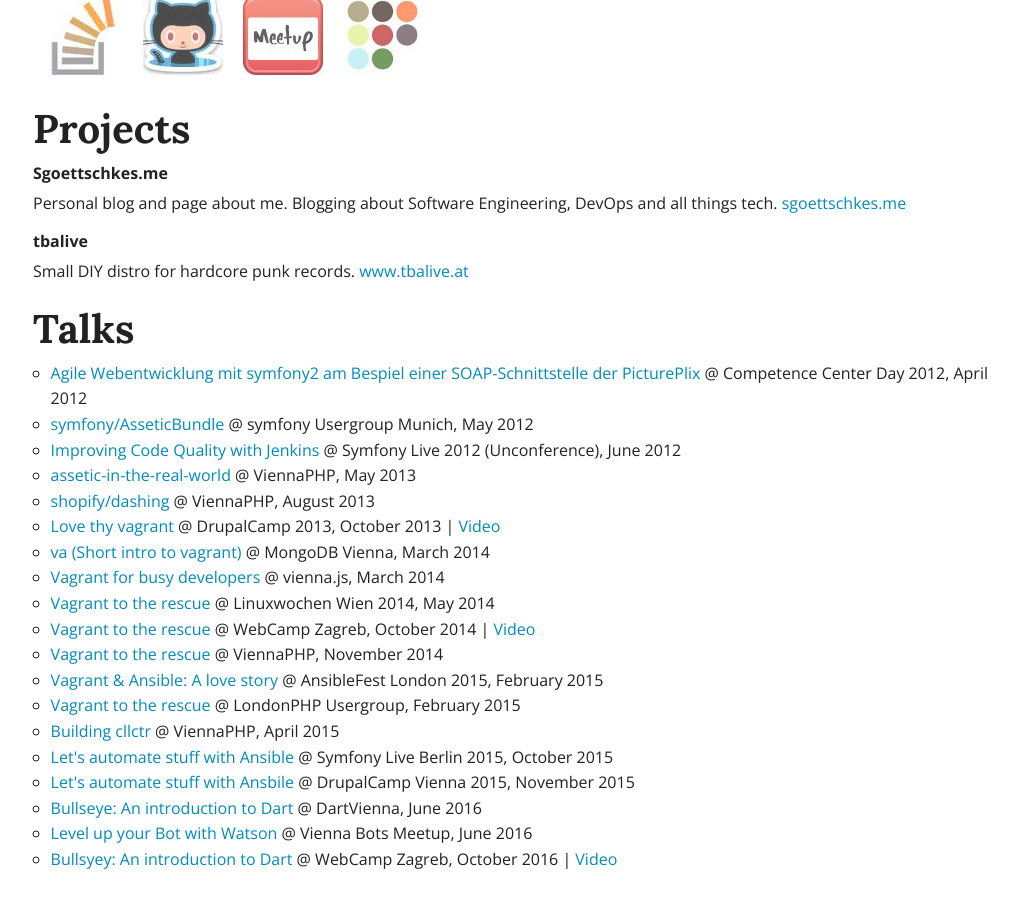
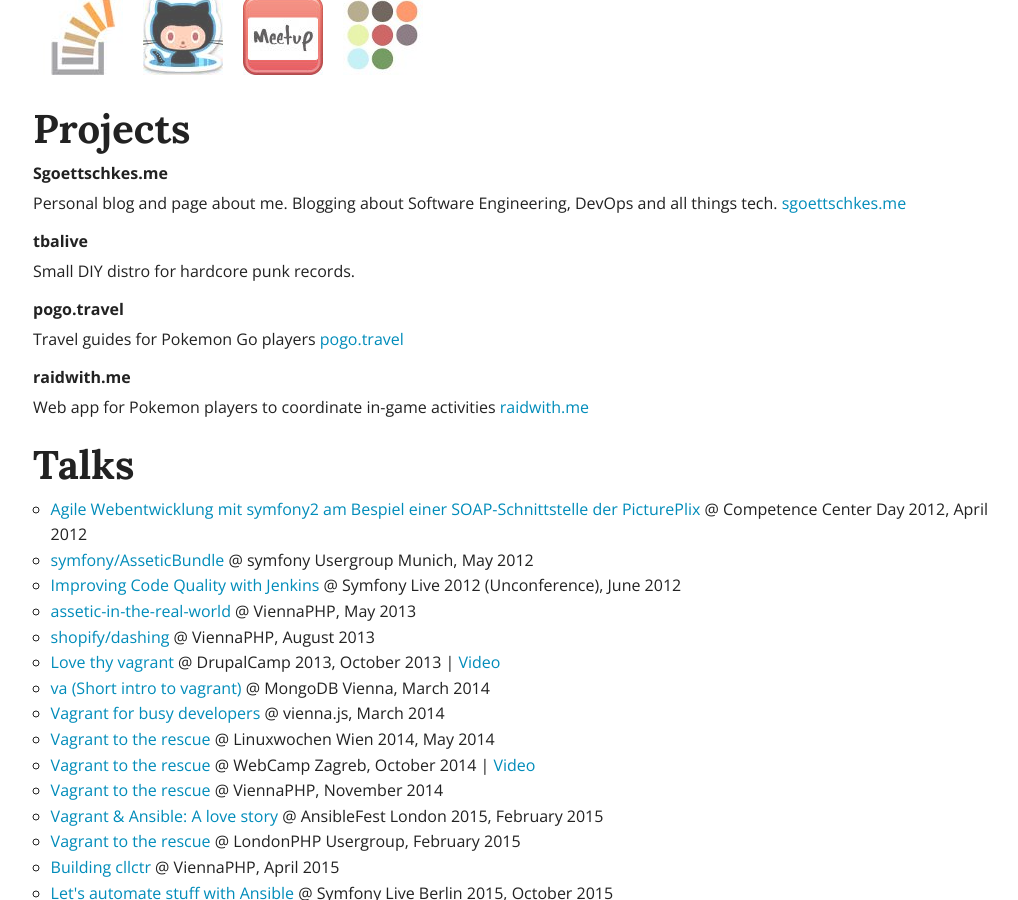
Before and after one commit to Sgoettschkes/sgoettschkes.github.io, a Jekyll site: the page built from about.html, in a window 1280 px wide and 900 px high, scrolled down 1174 px. Shown: the whole window, without its empty margins (122-1140 px from the left). Built offline with Jekyll 4.4.1, drawn with Linux system fonts in a browser that asks for light colours; nearby versions of some CDN libraries; Markdown is read by kramdown in place of the engine named in the settings; some of the changed text lies outside the part shown.

Commit message:
Update about page

```diff
--- a/_data/about/projects.yml
+++ b/_data/about/projects.yml
@@ -4,5 +4,11 @@
   url_caption: sgoettschkes.me
 - name: tbalive
   description: Small DIY distro for hardcore punk records.
-  url: http://www.tbalive.at
-  url_caption: www.tbalive.at
+- name: pogo.travel
+  description: Travel guides for Pokemon Go players
+  url: https://pogo.travel
+  url_caption: pogo.travel
+- name: raidwith.me
+  description: Web app for Pokemon players to coordinate in-game activities
+  url: https://raidwith.me
+  url_caption: raidwith.me
--- a/_data/about/publications.yml
+++ b/_data/about/publications.yml
@@ -9,3 +9,5 @@
   url: http://www.wearedevelopers.org/every-project-needs-a-vagrant/
 - name: Get NumPY with Juypter and Vagrant
   description: LinuxVoice #27, May 2016, English
+- name: Harden your server using Ansible
+  description: LinuxVoice #30, September 2016, English
--- a/_data/about/talks.yml
+++ b/_data/about/talks.yml
@@ -78,4 +78,8 @@ recent:
       video: https://youtu.be/IerhJ_4jFdA
       location: WebCamp Zagreb
       date: October 2016
+    - name: "How learning Python/Dart/Clojure made me a better PHP Developer"
+      url: https://speakerdeck.com/sgoettschkes/clojure-made-me-a-better-php-developer
+      location: ViennaPHP
+      date: May 2017
 upcoming: []
--- a/about.html
+++ b/about.html
@@ -36,7 +36,7 @@ title: About
     <dt>{{ project.name }}</dt>
     <dd>
         {{ project.description }}
-        <a href="{{ project.url }}" target="_blank">{{ project.url_caption }}</a>
+        {% if project.url != nil %}<a href="{{ project.url }}" target="_blank">{{ project.url_caption }}</a>{% endif %}
     </dd>
     {% endfor %}
 </dl>
@@ -92,7 +92,7 @@ title: About
 <h2>Contributions</h2>
 
 <ul class="circle">
-    {% assign sorted_con = (site.data.about.contributions | sort: 'org' | sort: 'repo') %}
+    {% assign sorted_con = site.data.about.contributions | sort: 'org' | sort: 'repo' %}
     {% for con in sorted_con %}
     <li>
         <a href="https://github.com/{{ con.org }}/{{ con.repo }}" target="_blank">
```
